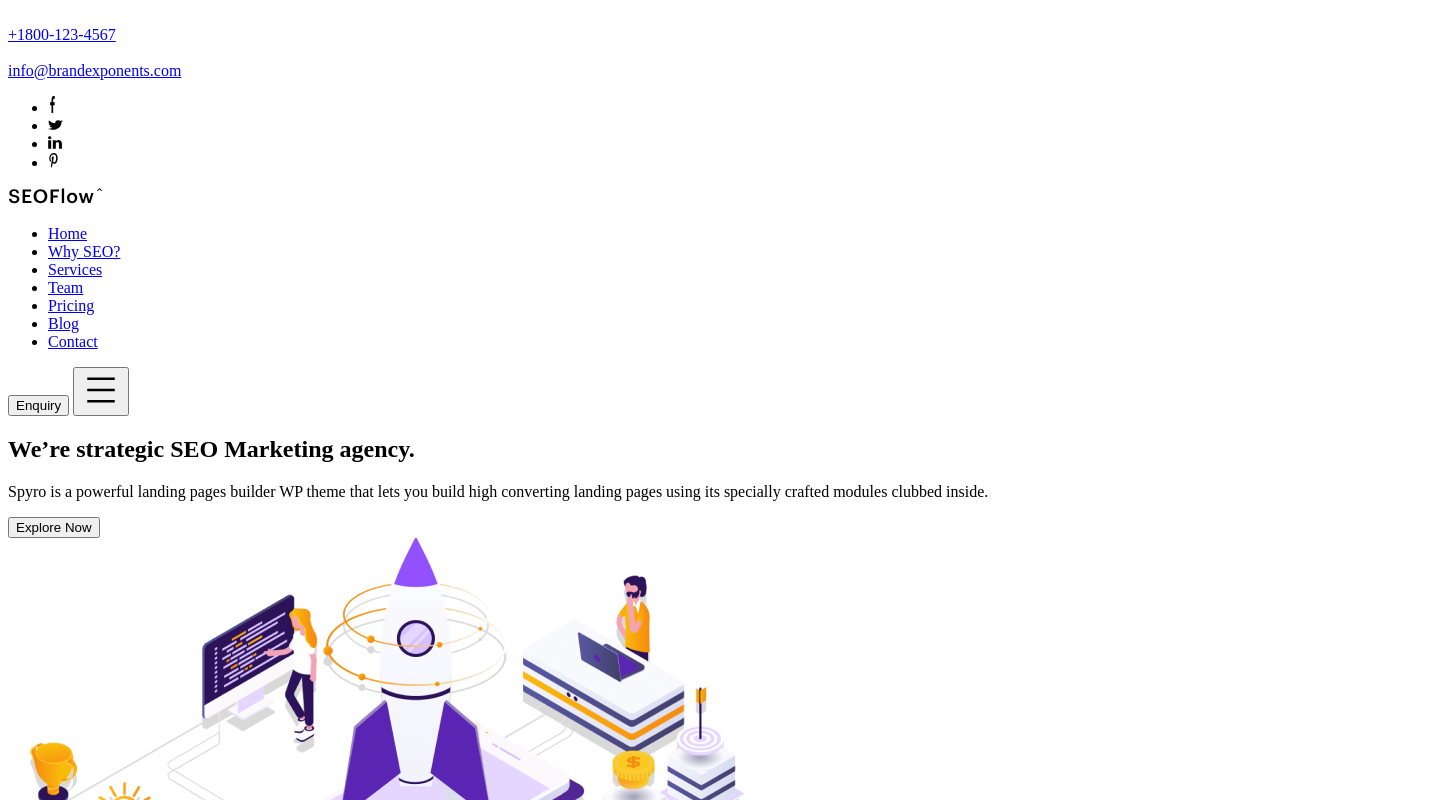
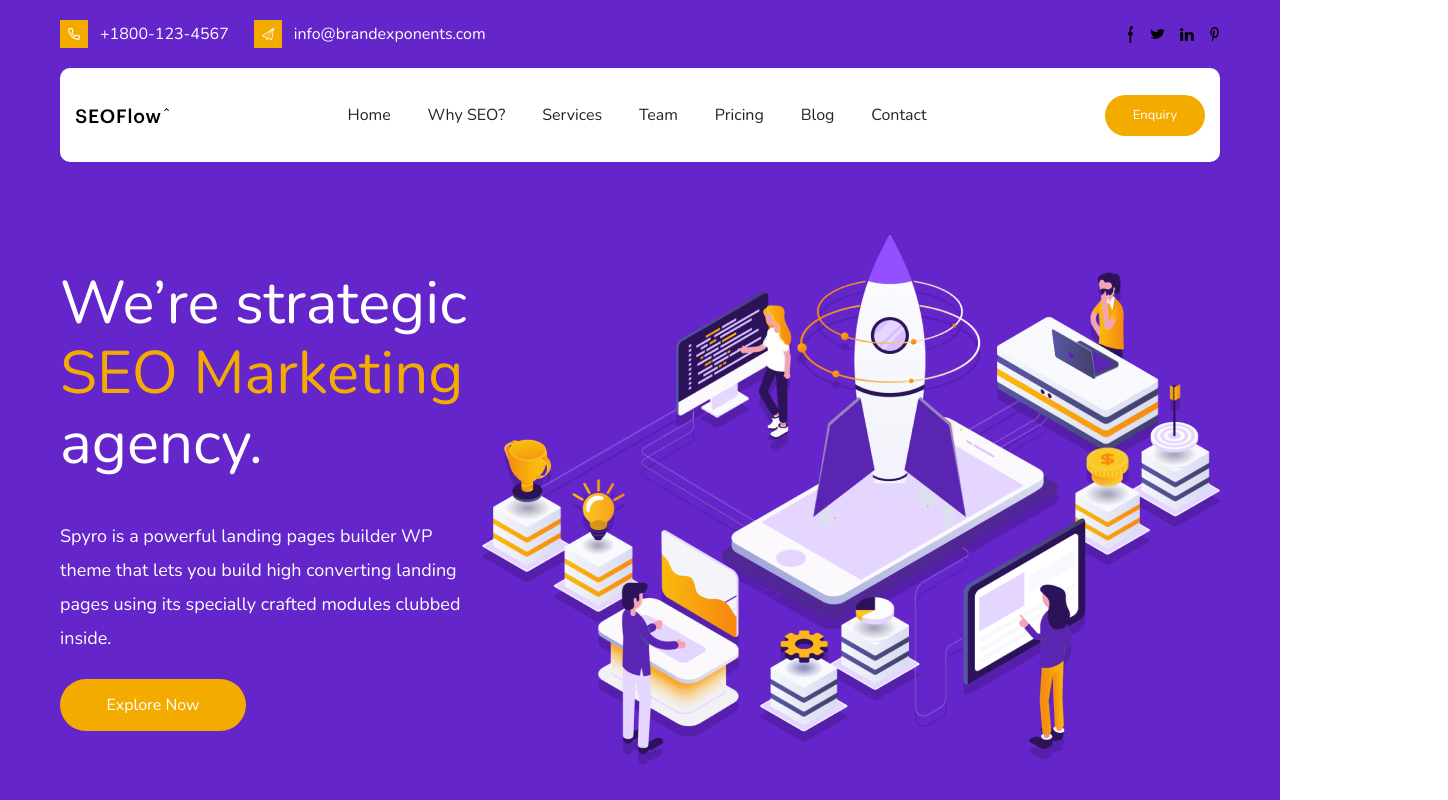
Before and after one commit to slice312/seo-flow-landing, a plain HTML site: page index.html in a window 1280 px wide. Shown: the top 800 px of the page, 1448 px wide, since content can reach past the window. Drawn offline with nearby package versions, Linux system fonts and the light colour scheme.

Commit message:
fixed css imports for github pages and insert section into "main" tag

```diff
--- a/index.html
+++ b/index.html
@@ -4,7 +4,7 @@
     <meta charset="UTF-8">
     <meta content="width=device-width, initial-scale=1" name="viewport"/>
 
-    <link rel="stylesheet" href="styles/index.css">
+    <link rel="stylesheet" href="/styles/index.css">
 
     <title>SEO Flow</title>
 </head>
@@ -70,7 +70,7 @@
     </div>
 </header>
 
-
+<main>
     <section class="presentation">
         <div class="limit-container presentation__container">
             <div class="presentation__info">
@@ -105,7 +105,8 @@
                     </h2>
                     <p class="strategy__info-description">
                         A great marketing landing page plays a major role to increase conversion rates in order to reach
-                    your marketing or business growth goals. It helps you to Introduce your digital campaign to visitors
+                        your marketing or business growth goals. It helps you to Introduce your digital campaign to
+                        visitors
                         in a more professional way.
                     </p>
                 </div>
@@ -115,7 +116,8 @@
                         <div>
                             <h3 class="strategy__item-title">Digital Marketing</h3>
                             <p class="strategy__item-description">
-                            It’s a modern business theme, that lets you build stunning high performance websites using a
+                                It’s a modern business theme, that lets you build stunning high performance websites
+                                using a
                                 fully visual interface.
                             </p>
                         </div>
@@ -125,7 +127,8 @@
                         <div>
                             <h3 class="strategy__item-title">Search Engine Optimization</h3>
                             <p class="strategy__item-description">
-                            It’s a modern business theme, that lets you build stunning high performance websites using a
+                                It’s a modern business theme, that lets you build stunning high performance websites
+                                using a
                                 fully visual interface.
                             </p>
                         </div>
@@ -148,7 +151,8 @@
                     Appear on the front page of Google!
                 </h2>
                 <p class="seo-results__description">
-                Spyro is a powerful landing pages builder WordPress theme that lets you build high converting landing
+                    Spyro is a powerful landing pages builder WordPress theme that lets you build high converting
+                    landing
                     pages using its specially crafted modules clubbed inside.
                 </p>
                 <ul class="check-list seo-results__check-list">
@@ -174,7 +178,8 @@
                     Top reasons for choosing Spyro SEO agency
                 </h2>
                 <p class="choosing-reasons__description">
-                Spyro is a powerful landing pages builder WordPress theme that lets you build high converting landing
+                    Spyro is a powerful landing pages builder WordPress theme that lets you build high converting
+                    landing
                     pages using its specially crafted modules clubbed inside.
                 </p>
                 <div class="choosing-reasons__statistics-cards">
@@ -220,7 +225,8 @@
                     Conversion rate optimization
                 </h2>
                 <p class="conversion-rate__description">
-                Spyro is a powerful landing pages builder WordPress theme that lets you build high converting landing
+                    Spyro is a powerful landing pages builder WordPress theme that lets you build high converting
+                    landing
                     pages
                     using its specially crafted modules clubbed inside.
                 </p>
@@ -237,7 +243,8 @@
                         CRO Techniques
                     </p>
                     <p class="conversion-rate__features-item-description">
-                    Spyro is a powerful landing pages builder WordPress theme that lets you build high converting pages.
+                        Spyro is a powerful landing pages builder WordPress theme that lets you build high converting
+                        pages.
                     </p>
                 </div>
                 <div class="conversion-rate__features-item">
@@ -346,7 +353,8 @@
                         SEO & Marketing
                     </h3>
                     <p class="services__info-description">
-                    Spyro WordPress theme is insanely flexible and amazingly easy to use. This alone would be enough for
+                        Spyro WordPress theme is insanely flexible and amazingly easy to use. This alone would be enough
+                        for
                         a 5
                         star rating on top of a great tool is even better customer support.
                     </p>
@@ -592,6 +600,13 @@
         </div>
         <img class="wave-bg-img" src="assets/images/wave-bg-reverse-1.png" alt="wave-bg-reverse-1">
     </section>
+</main>
+
+<footer>
+    <div class="footer-container">
+
+    </div>
+</footer>
 
 <div style="height: 500px; width: 100%; background-color: #5b5467">a</div>
 
--- a/styles/common/index.css
+++ b/styles/common/index.css
@@ -1,3 +1,3 @@
 @import "null.css";
 @import "global.css";
-@import "elements";
+@import "elements/index.css";
--- a/styles/index.css
+++ b/styles/index.css
@@ -1,2 +1,2 @@
-@import "common";
-@import "sections";
+@import "common/index.css";
+@import "sections/index.css";
```
Lines whose indentation alone changed are shown as unchanged.
